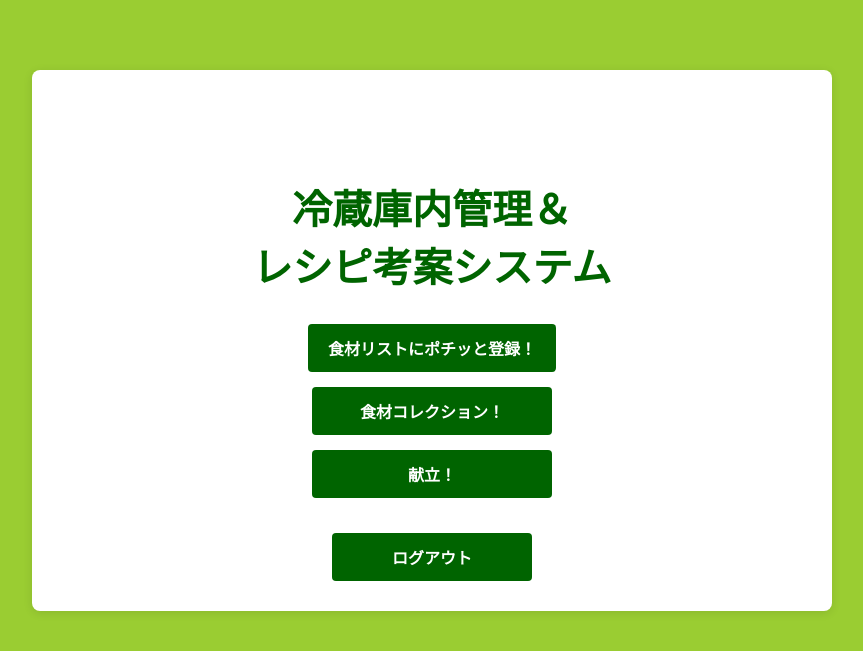
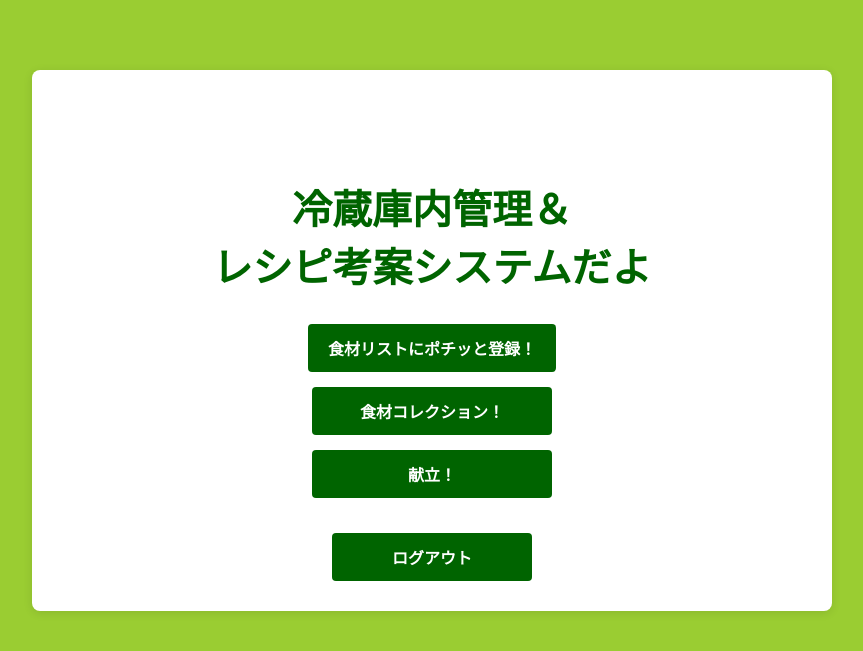
Before and after one commit to yabukilab/ogasawara-d, a PHP site: page /home.php in a window 1280 px wide. Shown: the top 651 px of the page, without its empty margins (208-1071 px from the left). Run offline with PHP 8.4, Linux system fonts and the light colour scheme; the visitor is signed in with stand-in values (Sample User, id 1).

Commit message:
DBの確認

```diff
--- a/htdocs/home.php
+++ b/htdocs/home.php
@@ -19,7 +19,7 @@ $user_id = $_SESSION['user_id'];
 <body>
 
 <div class="container">
-  <h2><br>冷蔵庫内管理＆</br>レシピ考案システム</h2>
+  <h2><br>冷蔵庫内管理＆</br>レシピ考案システムだよ</h2>
 
   <div class="button-group">
     <a href="post.php" class="btn">食材リストにポチッと登録！</a>
```
